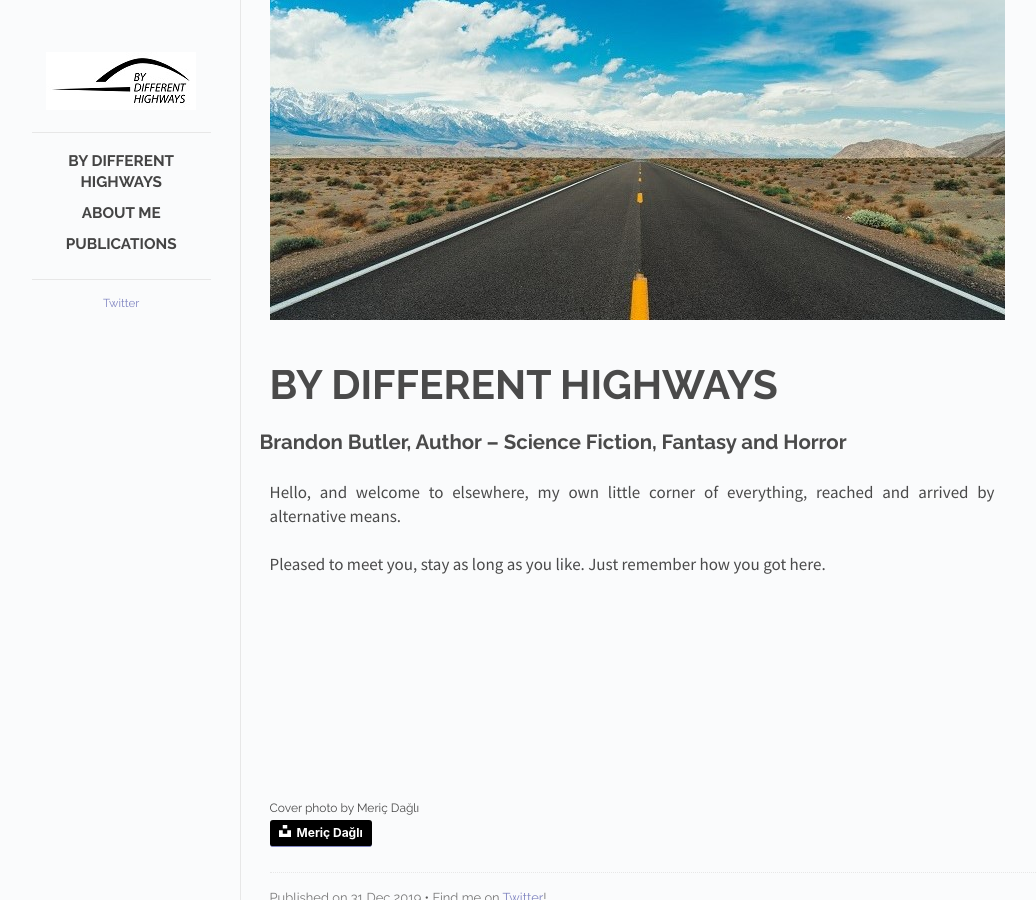
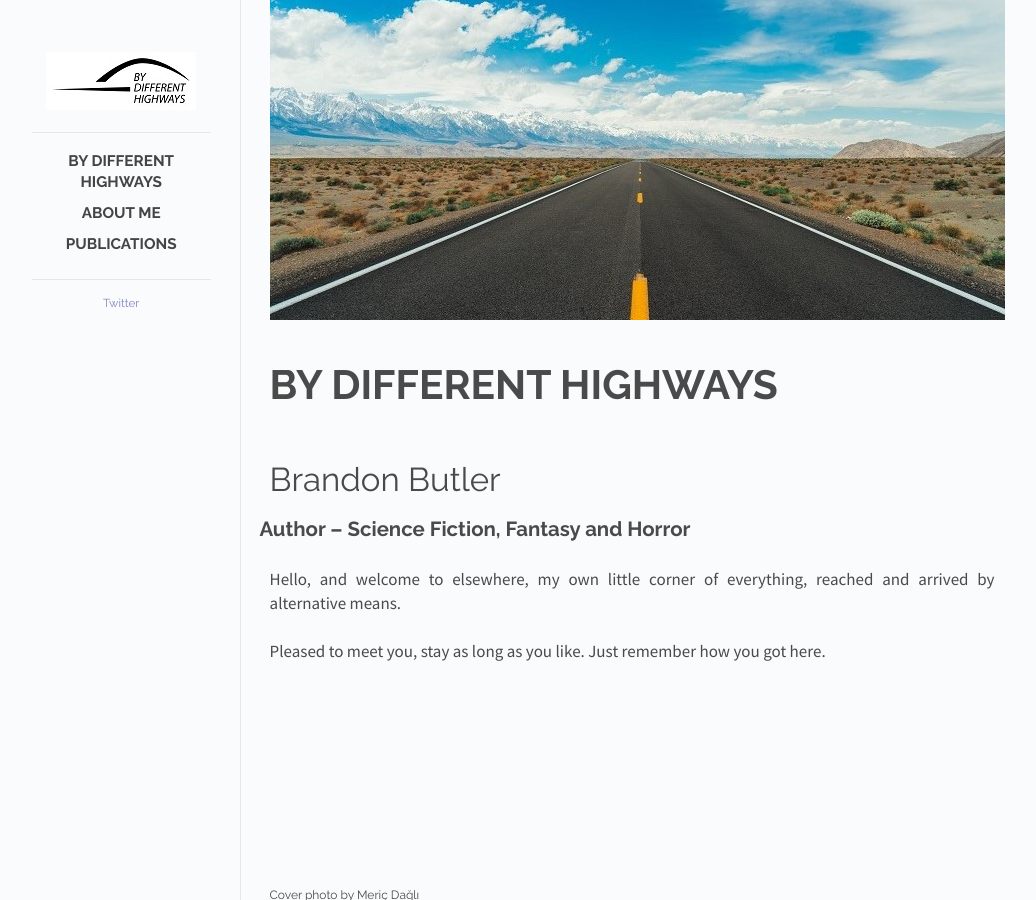
Before and after one commit to Butler-Brand/Butler-Brand.github.io, a Jekyll site: the page built from _posts/2019-12-31-home-post.md, in a window 1280 px wide. Shown: the whole page, without its empty margins (118-1154 px from the left). Built offline with Jekyll 4.4.1, drawn with Linux system fonts in a browser that asks for light colours; Markdown is read by kramdown in place of the engine named in the settings.

Commit message:
Update 2019-12-31-home-post.md

```diff
--- a/_posts/2019-12-31-home-post.md
+++ b/_posts/2019-12-31-home-post.md
@@ -7,7 +7,10 @@ categories: posts
 order: 1
 ---
 
-## Brandon Butler, Author -- Science Fiction, Fantasy and Horror
+<br />
+<div style="font-size:33px">Brandon Butler</div>
+
+## Author -- Science Fiction, Fantasy and Horror
 
 Hello, and welcome to elsewhere, my own little corner of everything, reached and arrived by alternative means.
 
```
